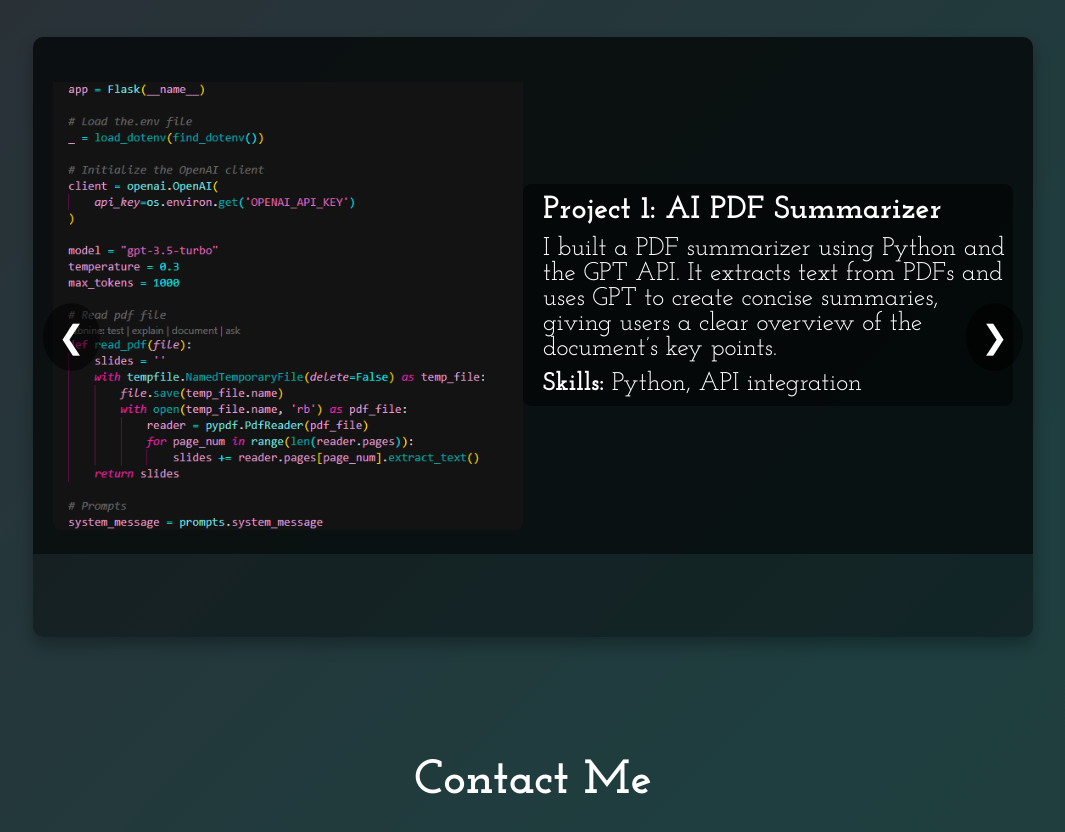
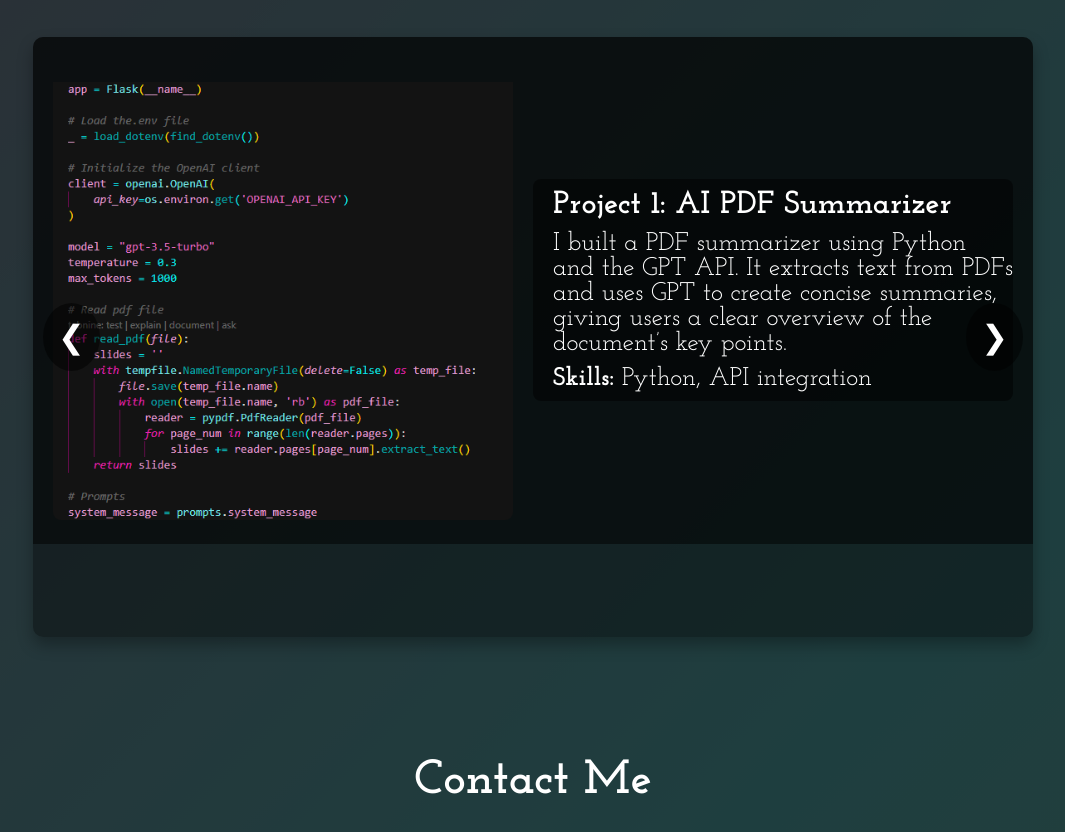
Before and after one commit to SophieCodes1910/portfolio, a plain HTML site: page index.html in a window 1280 px wide. Shown: the part 614-1446 px from the top of the page, without its empty margins (107-1172 px from the left). Drawn offline with Linux system fonts and the light colour scheme.

Commit message:
Update styles.css

```diff
--- a/styles.css
+++ b/styles.css
@@ -93,12 +93,12 @@ body::before {
     border-radius: 10px;
     box-shadow: 0 8px 16px rgba(0, 0, 0, 0.3);
     background: rgba(0, 0, 0, 0.4); /* Less visible background */
+    padding-bottom:175px;
 }
 
 .carousel-container {
     display: flex;
     transition: transform 0.8s cubic-bezier(0.25, 0.8, 0.5, 1);
-    padding-bottom:175px;
 }
 
 .carousel-item {
@@ -114,7 +114,7 @@ body::before {
 
 .carousel-image {
     flex: 1;
-    /*padding-right: 20px;*/
+    padding-right: 20px;
 }
 
 .carousel-image img {
@@ -123,7 +123,7 @@ body::before {
     height: auto;
     object-fit: cover;
     border-radius: 8px;
-    height: 100%; /* Ensure image fills container height */
+    height: 100%;
 }
 
 .carousel-caption {
```
